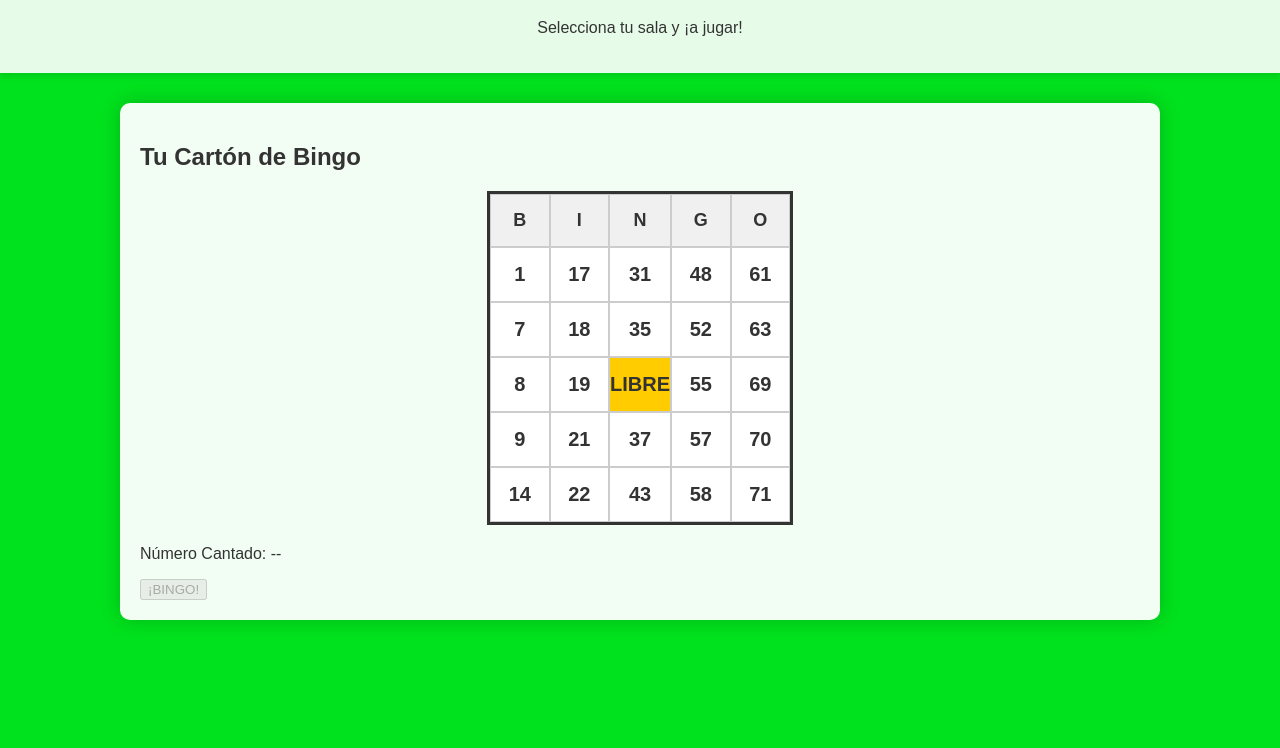
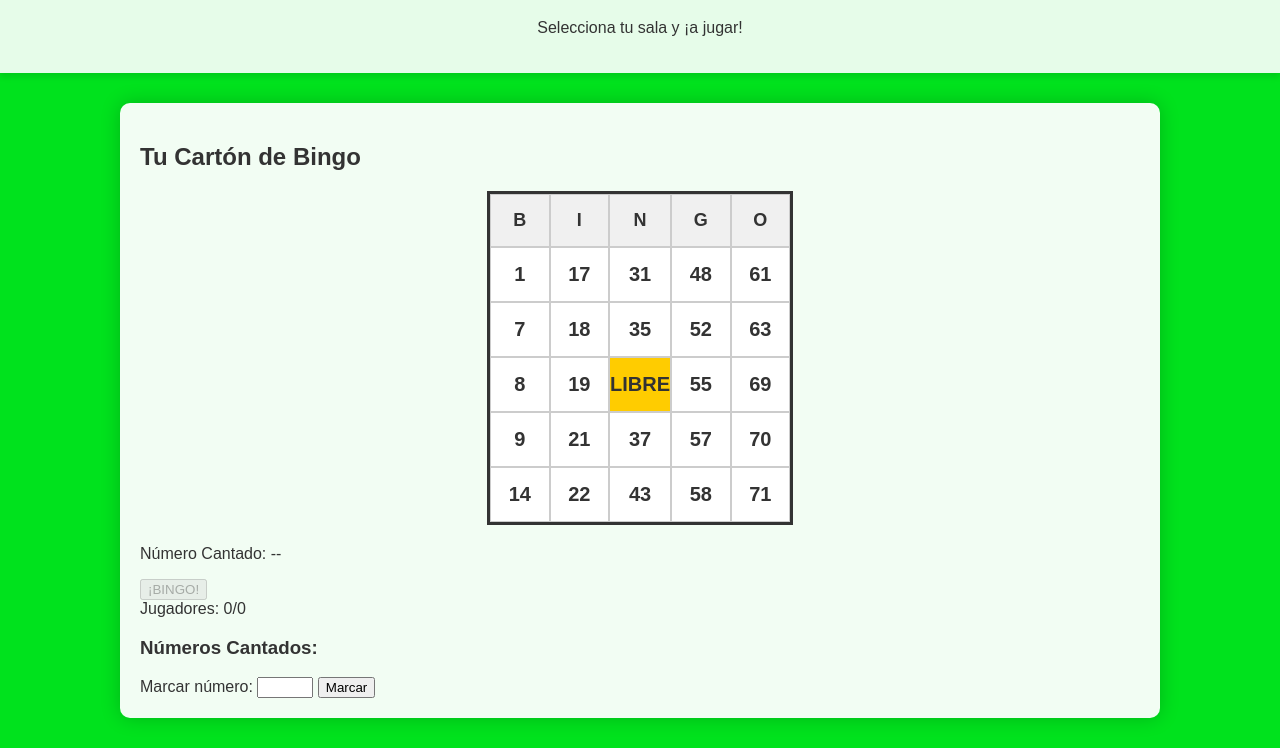
Before and after one commit to narvaezdelosreyesy-dev/Bingo, a website: page public/index.html in a window 1280 px wide. Both pictures are taken after a click on the button "Sala de 2 Jugadores". Shown: the part 82-830 px from the top of the page. Before the commit the page ends 800 px from the top, so only its background shows below. Drawn offline with nearby package versions, Linux system fonts and the light colour scheme.

Commit message:
Update index.html

```diff
--- a/public/index.html
+++ b/public/index.html
@@ -5,6 +5,8 @@
     <meta name="viewport" content="width=device-width, initial-scale=1.0">
     <title>Bingo Online Bacanísimo</title>
     <link rel="stylesheet" href="style.css">
+    <!-- Conectar con Socket.io -->
+    <script src="/socket.io/socket.io.js"></script>
 </head>
 <body>
     <header>
@@ -13,6 +15,7 @@
     </header>
 
     <main>
+        <!-- Sección de selección de sala -->
         <section id="room-selection">
             <h2>Elige el número de jugadores:</h2>
             <div class="room-options">
@@ -23,18 +26,51 @@
             </div>
         </section>
 
+        <!-- Sección del área de juego -->
         <section id="game-area" style="display: none;">
             <h2>Tu Cartón de Bingo</h2>
             <div id="bingo-card" class="card-grid">
-                </div>
+                <!-- Aquí se pueden generar los números de tu cartón dinámicamente -->
+            </div>
 
             <div id="game-info">
                 <p>Número Cantado: <span id="called-number">--</span></p>
                 <button id="call-bingo" disabled>¡BINGO!</button>
             </div>
+
+            <!-- Información de jugadores conectados y números cantados -->
+            <div id="playerInfo">Jugadores: 0/0</div>
+            <h3>Números Cantados:</h3>
+            <div id="numbers"></div>
+
+            <!-- Sección para marcar números manualmente -->
+            <div>
+                <label>Marcar número: </label>
+                <input id="markInput" type="number" min="1" max="75">
+                <button id="markBtn">Marcar</button>
+            </div>
         </section>
     </main>
 
+    <!-- Tu script principal -->
     <script src="script.js"></script>
+
+    <!-- Script adicional para manejar los botones de sala -->
+    <script>
+        document.addEventListener('DOMContentLoaded', () => {
+            const roomButtons = document.querySelectorAll('.room-btn');
+            const roomSelection = document.getElementById('room-selection');
+            const gameArea = document.getElementById('game-area');
+
+            roomButtons.forEach(btn => {
+                btn.addEventListener('click', () => {
+                    const players = parseInt(btn.dataset.players);
+                    roomSelection.style.display = 'none';
+                    gameArea.style.display = 'block';
+                    joinRoom(players); // Función del script.js
+                });
+            });
+        });
+    </script>
 </body>
-</html>
+            </html>
```
